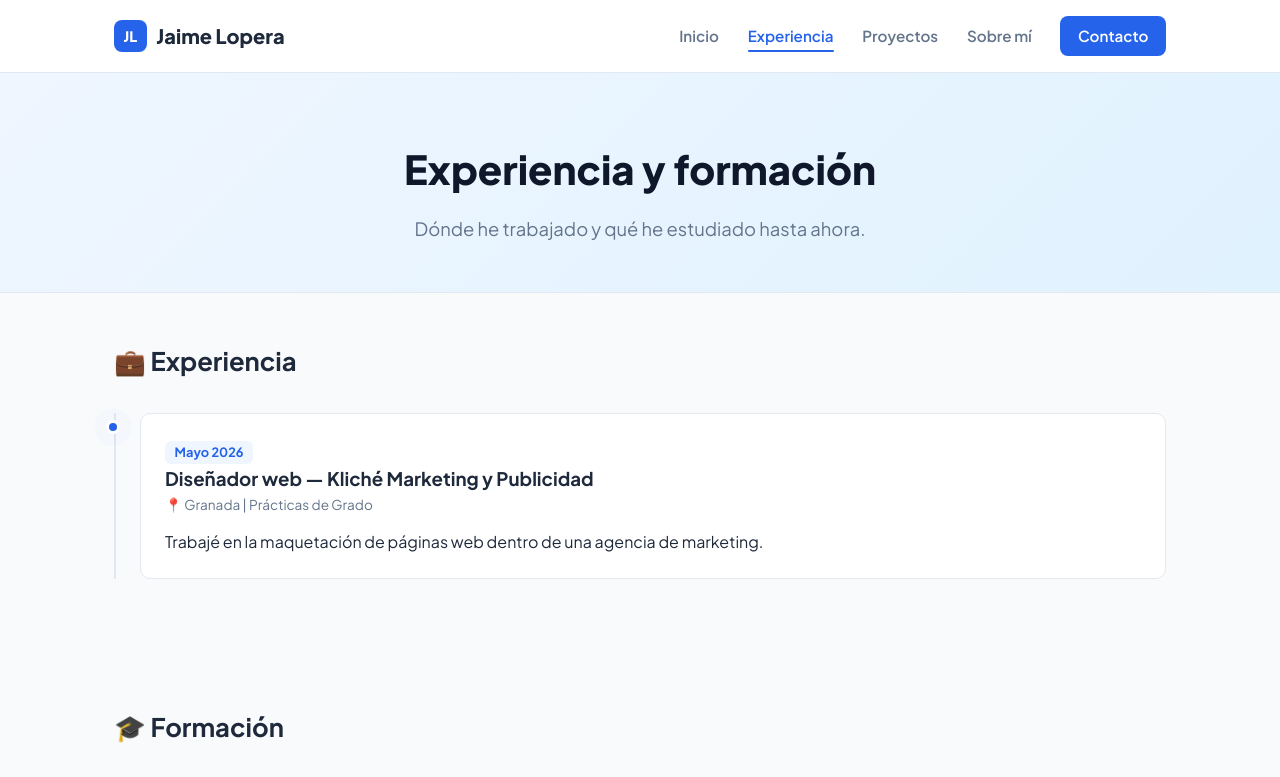
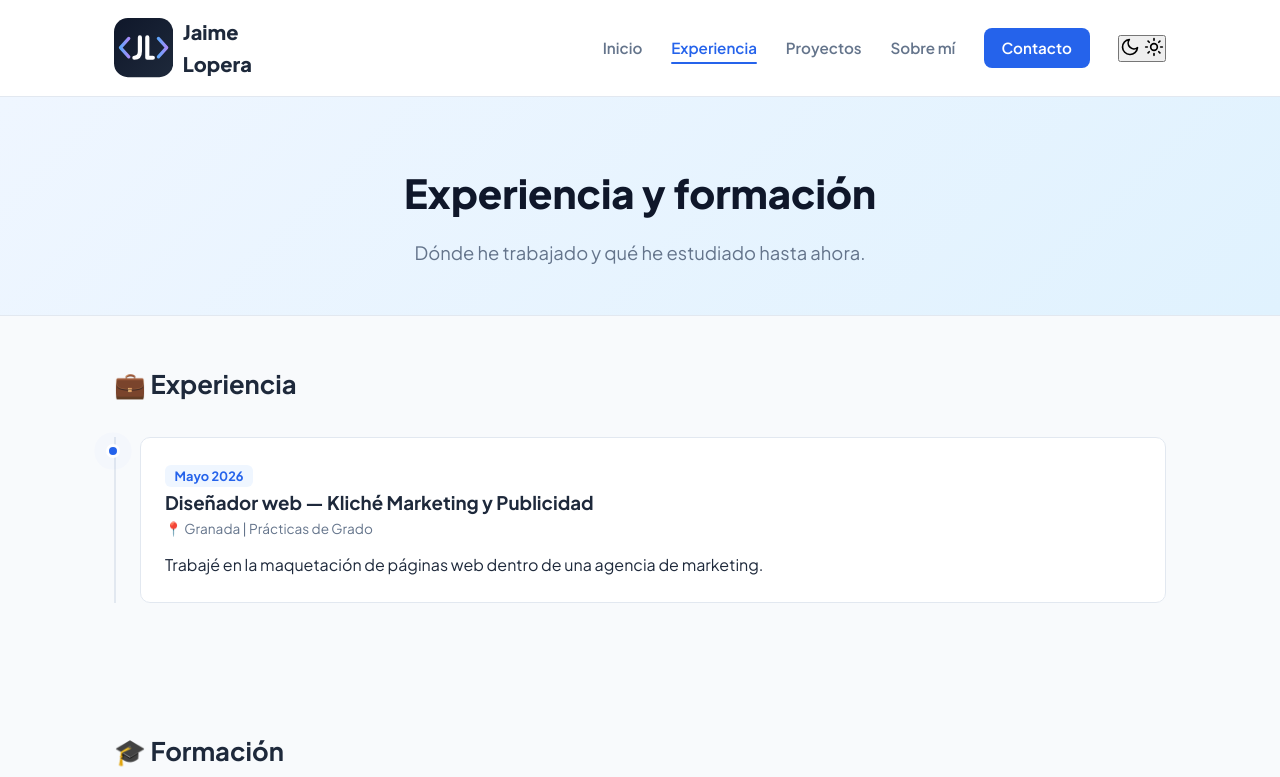
Before and after one commit to JaimeLopera/jaimelopera.github.io, a plain HTML site: page experiencia.html in a window 1280 px wide. Shown: the top 777 px of the page. Drawn offline with Linux system fonts and the light colour scheme.

Commit message:
Add theme toggle button and logo SVG

```diff
--- a/experiencia.html
+++ b/experiencia.html
@@ -5,6 +5,7 @@
     <meta name="viewport" content="width=device-width, initial-scale=1.0">
     <title>Experiencia y formación — Jaime Lopera</title>
     <link rel="stylesheet" href="css/style.css">
+    <script src="js/theme.js"></script>
     <link rel="preconnect" href="https://fonts.googleapis.com">
     <link rel="preconnect" href="https://fonts.gstatic.com" crossorigin>
     <link href="https://fonts.googleapis.com/css2?family=Plus+Jakarta+Sans:wght@400;500;600;700;800&display=swap" rel="stylesheet">
@@ -14,9 +15,30 @@
     <header class="navbar">
         <div class="nav-container">
             <a href="index.html" class="logo">
-                <span class="logo-badge">JL</span> Jaime Lopera
+                <svg class="logo-icon" xmlns="http://www.w3.org/2000/svg" viewBox="0 0 128 128" role="img" aria-label="Logo Jaime Lopera">
+                    <defs>
+                        <linearGradient id="logo-fondo" x1="0" y1="0" x2="1" y2="1">
+                            <stop offset="0" stop-color="#0f172a"/>
+                            <stop offset="1" stop-color="#1e293b"/>
+                        </linearGradient>
+                        <linearGradient id="logo-corchetes" x1="0" y1="0" x2="1" y2="0">
+                            <stop offset="0" stop-color="#60a5fa"/>
+                            <stop offset="1" stop-color="#a78bfa"/>
+                        </linearGradient>
+                    </defs>
+                    <rect width="128" height="128" rx="30" fill="url(#logo-fondo)"/>
+                    <g fill="none" stroke="url(#logo-corchetes)" stroke-width="7" stroke-linecap="round" stroke-linejoin="round">
+                        <path d="M32 44 L14 64 L32 84"/>
+                        <path d="M96 44 L114 64 L96 84"/>
+                    </g>
+                    <g fill="none" stroke="#fff" stroke-width="9" stroke-linecap="round" stroke-linejoin="round">
+                        <path d="M56 42 V72 Q56 86 44 86"/>
+                        <path d="M72 42 V86 H84"/>
+                    </g>
+                </svg>
+                <span class="logo-text">Jaime Lopera</span>
             </a>
-            <button class="menu-toggle" id="menuToggle" aria-label="Abrir menú">
+            <button class="menu-toggle" id="menuToggle" aria-label="Abrir menú" aria-expanded="false">
                 <span></span>
                 <span></span>
                 <span></span>
@@ -27,6 +49,15 @@
                 <a href="proyectos.html">Proyectos</a>
                 <a href="sobre-mi.html">Sobre mí</a>
                 <a href="contacto.html" class="btn-primary-sm">Contacto</a>
+                <button class="theme-toggle" id="themeToggle" type="button" aria-label="Cambiar a modo oscuro">
+                    <svg class="icon-moon" xmlns="http://www.w3.org/2000/svg" viewBox="0 0 24 24" width="20" height="20" fill="none" stroke="currentColor" stroke-width="2" stroke-linecap="round" stroke-linejoin="round" aria-hidden="true">
+                        <path d="M21 12.8A9 9 0 1 1 11.2 3a7 7 0 0 0 9.8 9.8z" />
+                    </svg>
+                    <svg class="icon-sun" xmlns="http://www.w3.org/2000/svg" viewBox="0 0 24 24" width="20" height="20" fill="none" stroke="currentColor" stroke-width="2" stroke-linecap="round" stroke-linejoin="round" aria-hidden="true">
+                        <circle cx="12" cy="12" r="4" />
+                        <path d="M12 2v2M12 20v2M4.9 4.9l1.4 1.4M17.7 17.7l1.4 1.4M2 12h2M20 12h2M4.9 19.1l1.4-1.4M17.7 6.3l1.4-1.4" />
+                    </svg>
+                </button>
             </nav>
         </div>
     </header>
```
